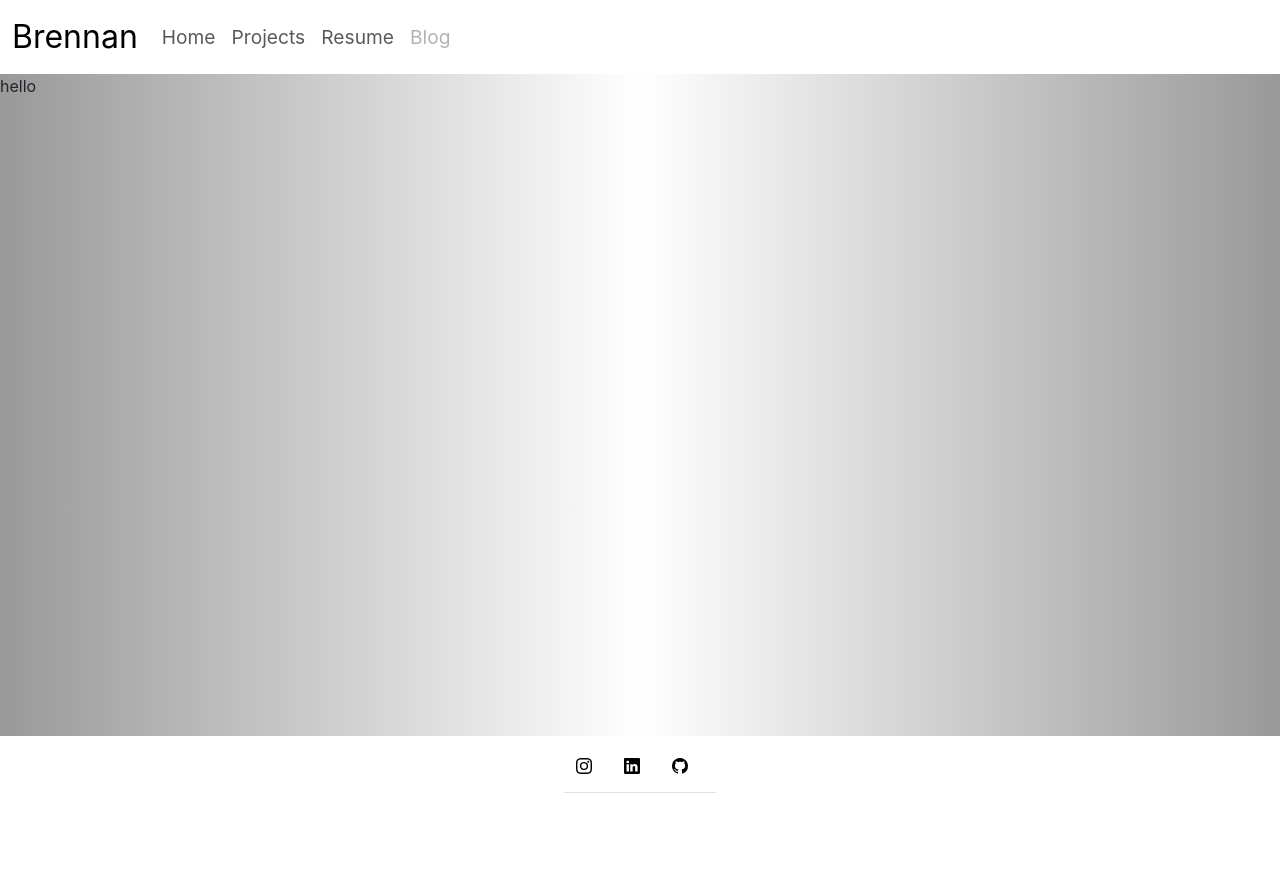
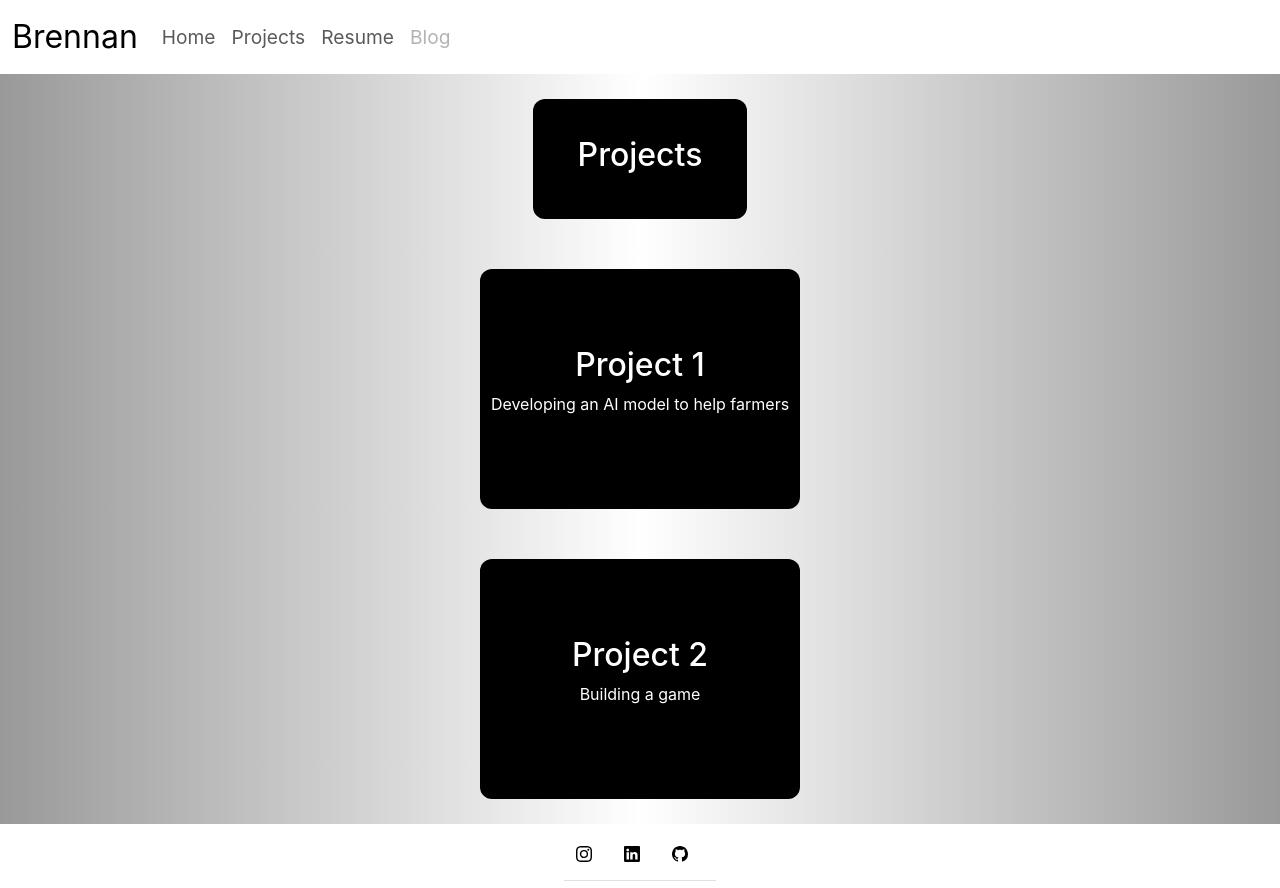
Before and after one commit to bhorvy/PersonalWebsite, a React (Create React App) app: page /projects in a window 1280 px wide. Before the commit the page ends 800 px from the top, so only its background shows below. Built offline with nearby package versions, Linux system fonts and the light colour scheme.

Commit message:
Added Project page and AboutMe page. Now its time to build

```diff
--- a/src/App.js
+++ b/src/App.js
@@ -2,6 +2,7 @@ import './App.css';
 import HeaderNavBar from './components/HeaderNavBar';
 import Footer from './components/Footer';
 import MainPage from './components/MainPage';
+import AboutMe from './components/AboutMe';
 import Projects from './components/Projects';
 import { BrowserRouter as Router, Routes, Route } from 'react-router-dom';
 
@@ -16,6 +17,7 @@ function App() {
       <Routes>
             <Route path="/" element={<MainPage />} />
             <Route path="projects" element={<Projects />} />
+            <Route path="aboutme" element={<AboutMe />} />
         </Routes>
       </main>
       <footer className="App-footer">
--- a/src/components/AboutMe.jsx
+++ b/src/components/AboutMe.jsx
@@ -2,7 +2,17 @@ import '../App.css';
 
 function AboutMe() {
   return (
-  <p>hello</p>
+  <div className="w-100 d-flex flex-column align-items-center justify-content-center">
+       <div className="col-lg-2 d-flex flex-column align-items-center justify-content-center text-center div-style" style={{ minWidth: '70vh' }}>
+          <h2 className="mt-4">About Me</h2>
+          <p className="m-4">I am a fourth year computer science student at the University of Regina. My previous
+            experience includes a work term with the Government of Saskatchewan, doing configuration
+            and help desk work. I am currently on a work term with SGI, where I am a full stack developer.
+            I have a passion for building good software and leveraging technology to solve problems.
+          </p>
+        </div>
+
+  </div>
   );
 }
 
--- a/src/components/Projects.jsx
+++ b/src/components/Projects.jsx
@@ -2,7 +2,20 @@ import '../App.css';
 
 function Projects() {
   return (
-  <p>hello</p>
+   <div className="w-100 d-flex flex-column align-items-center justify-content-center">
+      <div className="col-lg-2 d-flex flex-column align-items-center justify-content-center text-center div-style-2" style={{ minHeight: '15vh', minWidth: '20vh' }}>
+          <h2>Projects</h2>
+      </div>
+       <div className="col-lg-2 d-flex flex-column align-items-center justify-content-center text-center div-style" style={{ minHeight: '30vh', minWidth: '40vh' }}>
+          <h2>Project 1</h2>
+          <p>Developing an AI model to help farmers</p>
+      </div>
+       <div className="col-lg-2 d-flex flex-column align-items-center justify-content-center text-center div-style" style={{ minHeight: '30vh', minWidth: '40vh' }}>
+          <h2>Project 2</h2>
+          <p>Building a game</p>
+      </div>
+
+    </div>
   );
 }
 
```
